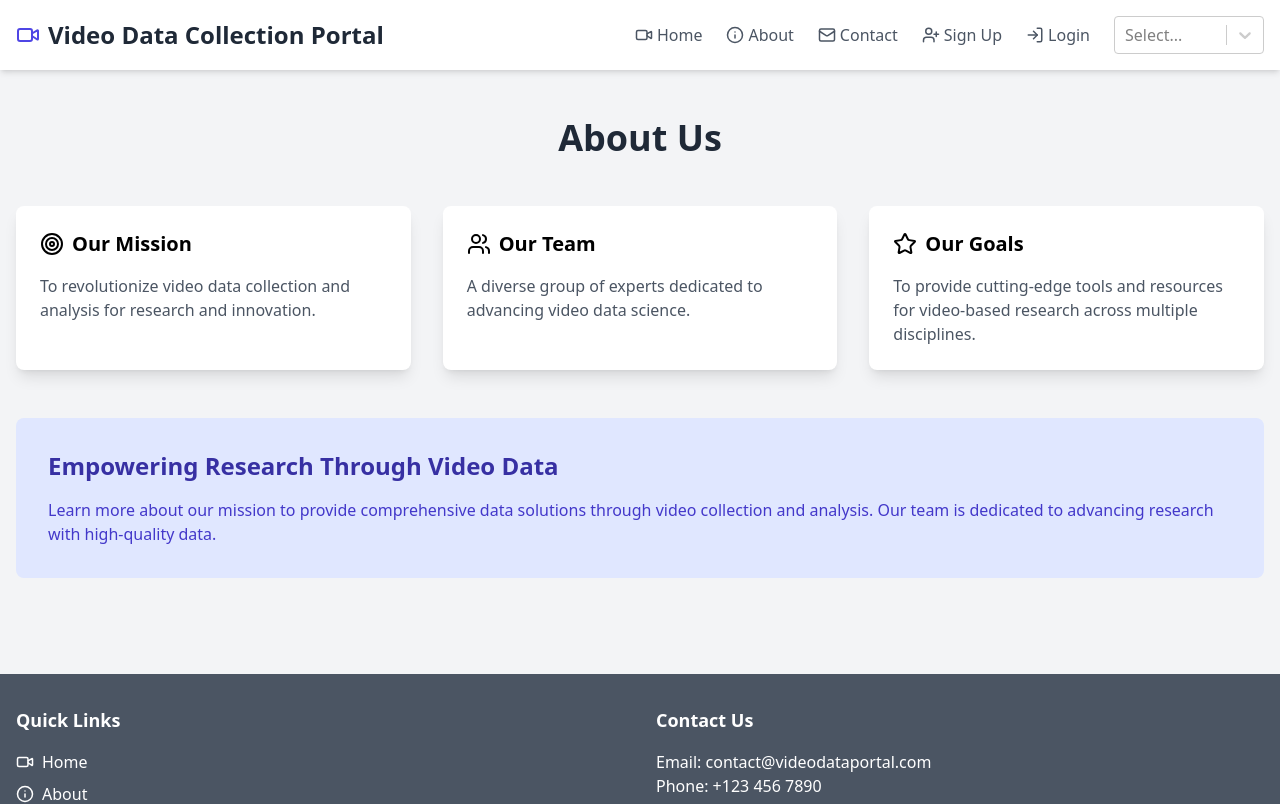
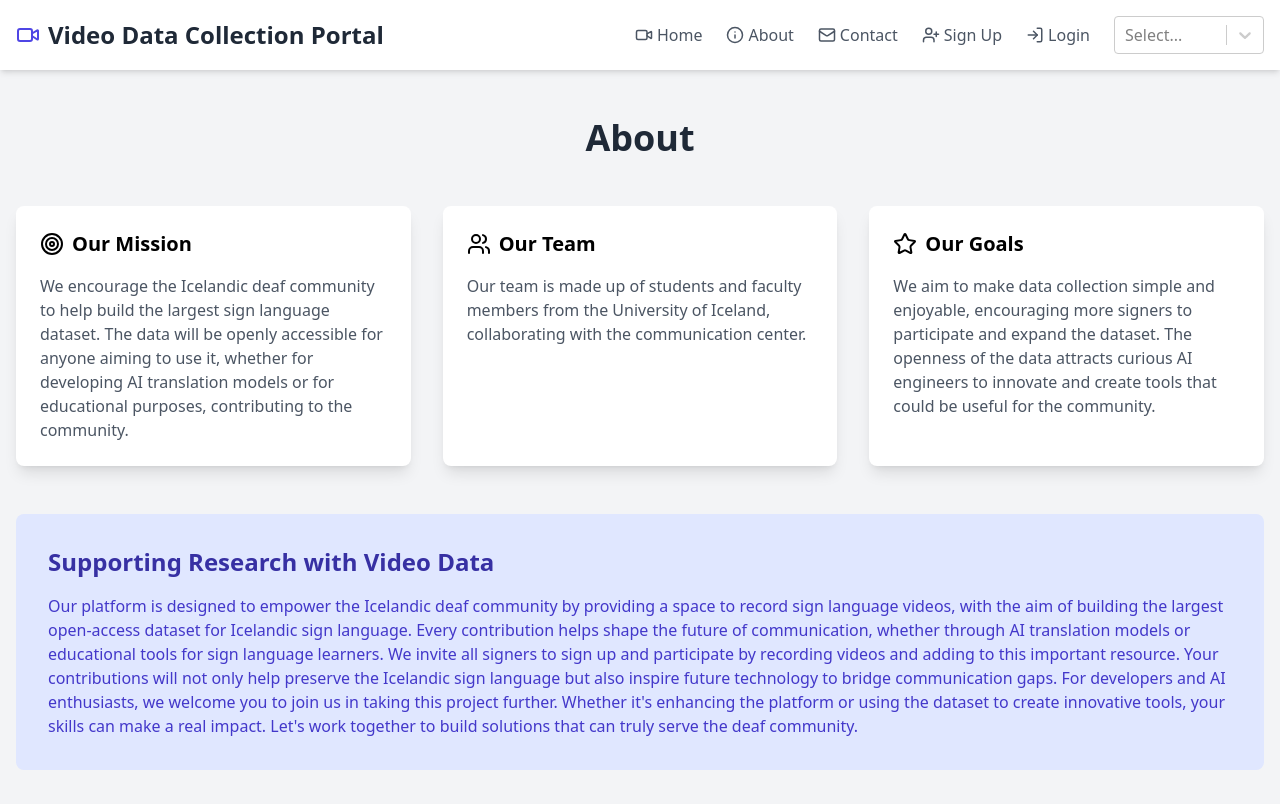
Before and after one commit to Oren93/sign_lang_data, a React (Create React App) app in the folder frontend/: page /about in a window 1280 px wide. Shown: the top 804 px of the page. Built offline with nearby package versions, Linux system fonts and the light colour scheme; no server answers.

Commit message:
edit content

```diff
--- a/frontend/src/components/Footer.jsx
+++ b/frontend/src/components/Footer.jsx
@@ -58,8 +58,8 @@ const Footer = () => {
             <h4 className="text-lg font-semibold mb-4">
               {t("footer.contact_us")}
             </h4>
-            <p>{t("footer.email_info")}: contact@videodataportal.com</p>
-            <p>{t("footer.phone_info")}: +123 456 7890</p>
+            <p>{t("footer.email_info")}</p>
+            <p>{t("footer.phone_info")}</p>
           </div>
           {/*
           <div>
--- a/frontend/src/locales/en/about.json
+++ b/frontend/src/locales/en/about.json
@@ -1,11 +1,11 @@
 {
-    "about_us": "About Us",
-    "mission_title": "Our Mission",
-    "mission_content": "To revolutionize video data collection and analysis for research and innovation.",
-    "team_title": "Our Team",
-    "team_content": "A diverse group of experts dedicated to advancing video data science.",
-    "goals_title": "Our Goals",
-    "goals_content": "To provide cutting-edge tools and resources for video-based research across multiple disciplines.",
-    "goal_description_title": "Empowering Research Through Video Data",
-    "goal_description": "Learn more about our mission to provide comprehensive data solutions through video collection and analysis. Our team is dedicated to advancing research with high-quality data."
-  }
+  "about_us": "About",
+  "mission_title": "Our Mission",
+  "mission_content": "We encourage the Icelandic deaf community to help build the largest sign language dataset. The data will be openly accessible for anyone aiming to use it, whether for developing AI translation models or for educational purposes, contributing to the community.",
+  "team_title": "Our Team",
+  "team_content": "Our team is made up of students and faculty members from the University of Iceland, collaborating with the communication center.",
+  "goals_title": "Our Goals",
+  "goals_content": "We aim to make data collection simple and enjoyable, encouraging more signers to participate and expand the dataset. The openness of the data attracts curious AI engineers to innovate and create tools that could be useful for the community.",
+  "goal_description_title": "Supporting Research with Video Data",
+  "goal_description": "Our platform is designed to empower the Icelandic deaf community by providing a space to record sign language videos, with the aim of building the largest open-access dataset for Icelandic sign language. Every contribution helps shape the future of communication, whether through AI translation models or educational tools for sign language learners.\n\nWe invite all signers to sign up and participate by recording videos and adding to this important resource. Your contributions will not only help preserve the Icelandic sign language but also inspire future technology to bridge communication gaps.\n\nFor developers and AI enthusiasts, we welcome you to join us in taking this project further. Whether it's enhancing the platform or using the dataset to create innovative tools, your skills can make a real impact. Let's work together to build solutions that can truly serve the deaf community."
+}
--- a/frontend/src/locales/en/common.json
+++ b/frontend/src/locales/en/common.json
@@ -19,7 +19,7 @@
     "newsletter_description": "Stay updated with our latest news and updates.",
     "email_placeholder": "Enter your email",
     "subscribe": "Subscribe",
-    "email_info": "Email",
-    "phone_info": "Phone"
+    "email_info": "Email: hafsteinne@hi.is",
+    "phone_info": "Phone: +354 525 4466"
   }
 }
--- a/frontend/src/locales/en/contact.json
+++ b/frontend/src/locales/en/contact.json
@@ -1,9 +1,9 @@
 {
   "contact_us": "Contact Us",
-    "info_message": "For more information or inquiries about our services, please contact us using the details below or fill out our contact form.",
-    "email_info": "Email: contact@videodataportal.com",
-    "phone_info": "Phone: +123 456 7890",
-    "address_info": "Address: 123 Data Street, Research City, 12345",
+  "info_message": "For more information or inquiries about our services, or if you please to join the team, please contact us using the details below.",
+  "email_info": "Email: hafsteinne@hi.is",
+  "phone_info": "Phone: +354 525 4466",
+  "address_info": "Address: Bjargargata 1, 102 Reykjavik",
   "form_name": "Name",
   "form_email": "Email",
   "form_message": "Message",
--- a/frontend/src/locales/en/homepage.json
+++ b/frontend/src/locales/en/homepage.json
@@ -5,7 +5,7 @@
   "access_data": "Explore Data",
   "explore_repository": "Explore Repository",
   "learn_more": "Learn More",
-    "feature_description": "Discover how you can {{feature}} and contribute to groundbreaking research.",
+  "feature_description": "Discover how you can learn more and contribute to groundbreaking research.",
   "ready_to_start": "Ready to get started?",
   "join_community": "Join our community and start contributing to video data research today.",
   "sign_up_now": "Sign Up Now",
--- a/frontend/src/locales/is/about.json
+++ b/frontend/src/locales/is/about.json
@@ -1,11 +1,11 @@
 {
-    "about_us": "Um okkur",
-    "mission_title": "Markmið okkar",
-    "mission_content": "Að bylta söfnun og greiningu myndbandsgagna fyrir rannsóknir og nýsköpun.",
-    "team_title": "Teymið okkar",
-    "team_content": "Fjölbreyttur hópur sérfræðinga sem helga sig því að efla myndbandagagnavísindi.",
-    "goals_title": "Markmið okkar",
-    "goals_content": "Að bjóða upp á nýjustu tækni og úrræði fyrir myndbandsmiðaðar rannsóknir á mörgum sviðum.",
-    "goal_description_title": "Eflum rannsóknir í gegnum myndbandsgögn",
-    "goal_description": "Lærðu meira um markmið okkar um að veita alhliða gagnalausnir í gegnum söfnun og greiningu myndefnis. Teymið okkar er helgað því að efla rannsóknir með hágæða gögnum."
-  }
+  "about_us": "Um",
+  "mission_title": "Verkefni okkar",
+  "mission_content": "Við hvetjum íslenskt heyrnarlausasamfélag til að hjálpa til við að byggja upp stærsta táknmálsgagnasafnið. Gögnin verða aðgengileg öllum sem ætla að nota þau, hvort sem það er til að þróa gervigreind þýðingarlíkön eða í fræðslutilgangi, til að leggja sitt af mörkum til samfélagsins.",
+  "team_title": "Liðið okkar",
+  "team_content": "Teymið okkar er skipað nemendum og kennara frá Háskóla Íslands í samstarfi við samskiptamiðstöðina.",
+  "goals_title": "Markmið okkar",
+  "goals_content": "Við stefnum að því að gera gagnasöfnun einfalda og skemmtilega, hvetja fleiri undirritara til að taka þátt og stækka gagnasafnið. Hreinskilni gagnanna laðar að forvitna gervigreindarverkfræðinga til nýsköpunar og búa til verkfæri sem gætu verið gagnleg fyrir samfélagið.",
+  "goal_description_title": "Stuðningur við rannsóknir með myndbandsgögnum",
+  "goal_description": "Smiðurinn okkar er hannaður til að styrkja íslenskt heyrnarlausasamfélag með því að bjóða upp á rými til að taka upp táknmálsmyndbönd, með það að markmiði að byggja upp stærsta opna gagnasafnið fyrir íslenskt táknmál. Sérhvert framlag hjálpar til við að móta framtíð samskipta, hvort sem það er í gegnum gervigreindarþýðingarlíkön eða fræðslutæki fyrir táknmálsnema.\n\nVið bjóðum öllum undirrituðum að skrá sig og taka þátt með því að taka upp myndbönd og bæta við þetta mikilvæga úrræði mun ekki aðeins hjálpa til við að varðveita íslenska táknmálið heldur einnig hvetja til framtíðar tækni til að brúa bil í samskiptum.\n\nFyrir þróunaraðila og áhugamenn um gervigreind, bjóðum við þig velkominn til að taka þetta verkefni lengra vinna saman að því að byggja upp lausnir sem geta sannarlega þjónað samfélagi heyrnarlausra."
+}
--- a/frontend/src/locales/is/common.json
+++ b/frontend/src/locales/is/common.json
@@ -19,7 +19,7 @@
     "newsletter_description": "Fáðu nýjustu fréttir og uppfærslur.",
     "email_placeholder": "Sláðu inn netfangið þitt",
     "subscribe": "Gerast áskrifandi",
-    "email_info": "Netfang",
-    "phone_info": "Sími"
+    "email_info": "Netfang: hafsteinne@hi.is",
+    "phone_info": "Sími: +354 525 4466"
   }
 }
--- a/frontend/src/locales/is/contact.json
+++ b/frontend/src/locales/is/contact.json
@@ -1,9 +1,9 @@
 {
   "contact_us": "Hafðu samband",
-    "info_message": "Fyrir frekari upplýsingar eða fyrirspurnir um þjónustu okkar, vinsamlegast hafðu samband við okkur með upplýsingunum hér að neðan eða fylltu út sambandseyðublaðið okkar.",
-    "email_info": "Netfang: contact@videodataportal.com",
-    "phone_info": "Sími: +123 456 7890",
-    "address_info": "Heimilisfang: Datagata 123, Rannsóknarbær, 12345",
+  "info_message": "Til að fá frekari upplýsingar eða fyrirspurnir um þjónustu okkar, eða ef þú vilt ganga í hópinn, vinsamlegast hafðu samband við okkur með því að nota upplýsingarnar hér að neðan.",
+  "email_info": "Netfang: hafsteinne@hi.is",
+  "phone_info": "Sími: +354 525 4466",
+  "address_info": "Heimilisfang: Bjargargata 1, 102 Reykjavík",
   "form_name": "Nafn",
   "form_email": "Netfang",
   "form_message": "Skilaboð",
--- a/frontend/src/locales/is/homepage.json
+++ b/frontend/src/locales/is/homepage.json
@@ -5,7 +5,7 @@
   "access_data": "Kanna gögn",
   "explore_repository": "Skoða safnið",
   "learn_more": "Frekari upplýsingar",
-    "feature_description": "Lærðu hvernig þú getur {{feature}} og lagt þitt af mörkum til banbrjótandi rannsókna.",
+  "feature_description": "Lærðu hvernig þú getur lært meira og lagt þitt af mörkum til banbrjótandi rannsókna.",
   "ready_to_start": "Tilbúin(n) að byrja?",
   "join_community": "Vertu með í samfélaginu okkar og byrjaðu að leggja þitt af mörkum til rannsókna á myndbandsgögnum í dag.",
   "sign_up_now": "Nýskrá núna",
```
Also changed, not shown: 7 other files (tests, documents, lock files or other folders). Lines whose indentation alone changed are shown as unchanged.
